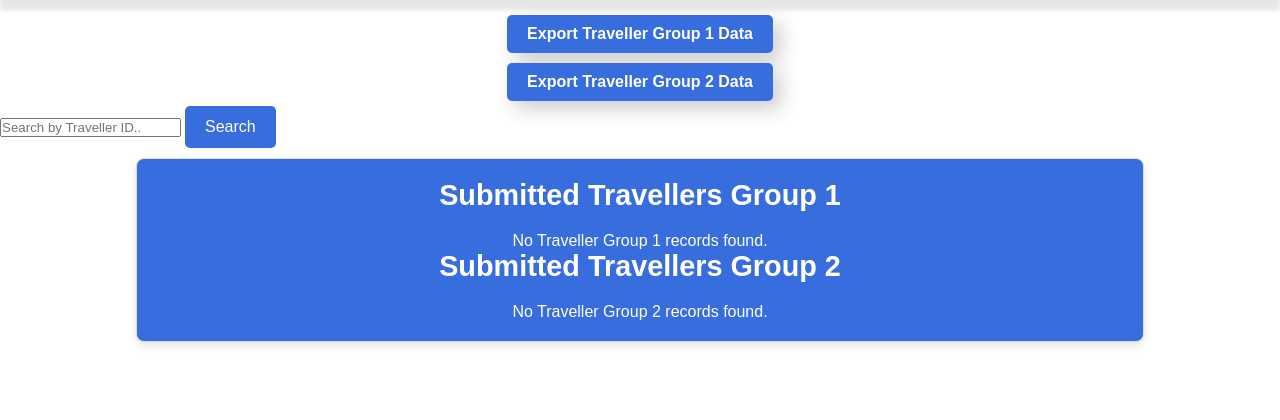
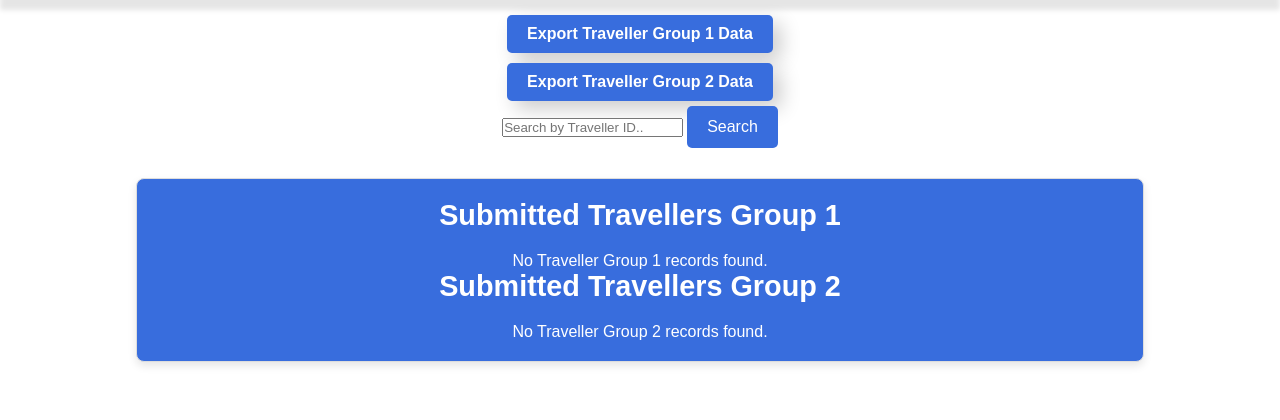
Before and after one commit to connleyfarquhar/Sheetless, a PHP site: page /Sheetless/pages/submittedtravellers.php in a window 1280 px wide. Shown: the part 94-514 px from the top of the page. Run offline with PHP 8.4, Linux system fonts and the light colour scheme; a user stored in the database is signed in; data that the repository does not hold is empty; some web fonts are replaced.

Commit message:
Added Favicon.

```diff
--- a/css/style.css
+++ b/css/style.css
@@ -657,8 +657,12 @@ nav ul li:not(:last-child)::after {
     background-color: #2e5bb4; /* Darker shade for hover effect */
   }
 
-
-
+  .search-container {
+    display: flex;
+    justify-content: center;
+    align-items: center;
+    margin-bottom: 20px;
+  }
 
   /* Simple Responsiveness to take in consideration to smaller screened desktop devices. */
 @media (max-width: 1024px) {
--- a/index.php
+++ b/index.php
@@ -170,7 +170,8 @@ class LoginController {
             <link rel="preconnect" href="https://fonts.googleapis.com">
             <link rel="preconnect" href="https://fonts.gstatic.com" crossorigin>
             <link href="https://fonts.googleapis.com/css2?family=Signika+Negative:wght@300..700&display=swap" rel="stylesheet">
-            <title>SheetLess - System Access Portal</title>
+            <link rel="icon" type="image/x-icon" href="images/favicon.ico">
+            <title>System Access Portal</title>
         </head>
         <body>
             <div class="login-container">
--- a/pages/dashboard.php
+++ b/pages/dashboard.php
@@ -25,6 +25,7 @@ $login->validateLogin();
     <link rel="preconnect" href="https://fonts.googleapis.com">
     <link rel="preconnect" href="https://fonts.gstatic.com" crossorigin>
     <link href="https://fonts.googleapis.com/css2?family=Signika+Negative:wght@300..700&display=Signika+Negative" rel="stylesheet">
+    <link rel="icon" type="image/x-icon" href="../images/favicon.ico">
     <title>Dashboard</title>
 </head>
 
--- a/pages/revisions.php
+++ b/pages/revisions.php
@@ -27,8 +27,8 @@ $login -> validateLogin();
     <link rel="preconnect" href="https://fonts.googleapis.com">
     <link rel="preconnect" href="https://fonts.gstatic.com" crossorigin>
     <link href="https://fonts.googleapis.com/css2?family=Signika+Negative:wght@300..700&display=swap" rel="stylesheet">
-
-    <title>Revisions</title>
+    <link rel="icon" type="image/x-icon" href="../images/favicon.ico">
+    <title>Traveller Revisions</title>
 </head>
 
 <!-- Header displayed on all pages of the system excluding index.php where the login portal is. Header contains page navigation links and displays which account is logged in. -->
--- a/pages/signup.php
+++ b/pages/signup.php
@@ -166,6 +166,7 @@ class SignupController {
             <link rel="preconnect" href="https://fonts.googleapis.com">
             <link rel="preconnect" href="https://fonts.gstatic.com" crossorigin>
             <link href="https://fonts.googleapis.com/css2?family=Signika+Negative:wght@300..700&display=Signika+Negative" rel="stylesheet">
+            <link rel="icon" type="image/x-icon" href="../images/favicon.ico">
             <title>SheetLess - Create Account</title>
         </head>
         <body>
--- a/pages/submittedtravellers.php
+++ b/pages/submittedtravellers.php
@@ -70,7 +70,7 @@ $travelerData2Output = $conn->query($sql2);
     <link rel="preconnect" href="https://fonts.googleapis.com">
     <link rel="preconnect" href="https://fonts.gstatic.com" crossorigin>
     <link href="https://fonts.googleapis.com/css2?family=Signika+Negative:wght@300..700&display=swap" rel="stylesheet">
-
+    <link rel="icon" type="image/x-icon" href="../images/favicon.ico">
     <title>Submitted Travellers</title>
 </head>
 
--- a/pages/travellerdata.php
+++ b/pages/travellerdata.php
@@ -164,6 +164,7 @@ class pageContent {
     <link rel="preconnect" href="https://fonts.googleapis.com">
     <link rel="preconnect" href="https://fonts.gstatic.com" crossorigin>
     <link href="https://fonts.googleapis.com/css2?family=Signika+Negative:wght@300..700&display=stylesheet">
+    <link rel="icon" type="image/x-icon" href="../images/favicon.ico">
     <title>Traveller #1</title>
 
 </head>
--- a/pages/travellerdata2.php
+++ b/pages/travellerdata2.php
@@ -185,7 +185,7 @@ class pageContent {
     <link rel="preconnect" href="https://fonts.googleapis.com">
     <link rel="preconnect" href="https://fonts.gstatic.com" crossorigin>
     <link href="https://fonts.googleapis.com/css2?family=Signika+Negative:wght@300..700&display=swap" rel="stylesheet">
-
+    <link rel="icon" type="image/x-icon" href="../images/favicon.ico">
     <title>Traveller #2</title>
 </head>
 <body>
```
Also changed, not shown: pages/exporttravellers2.php (+1 -9 lines), images/favicon.ico (added).
